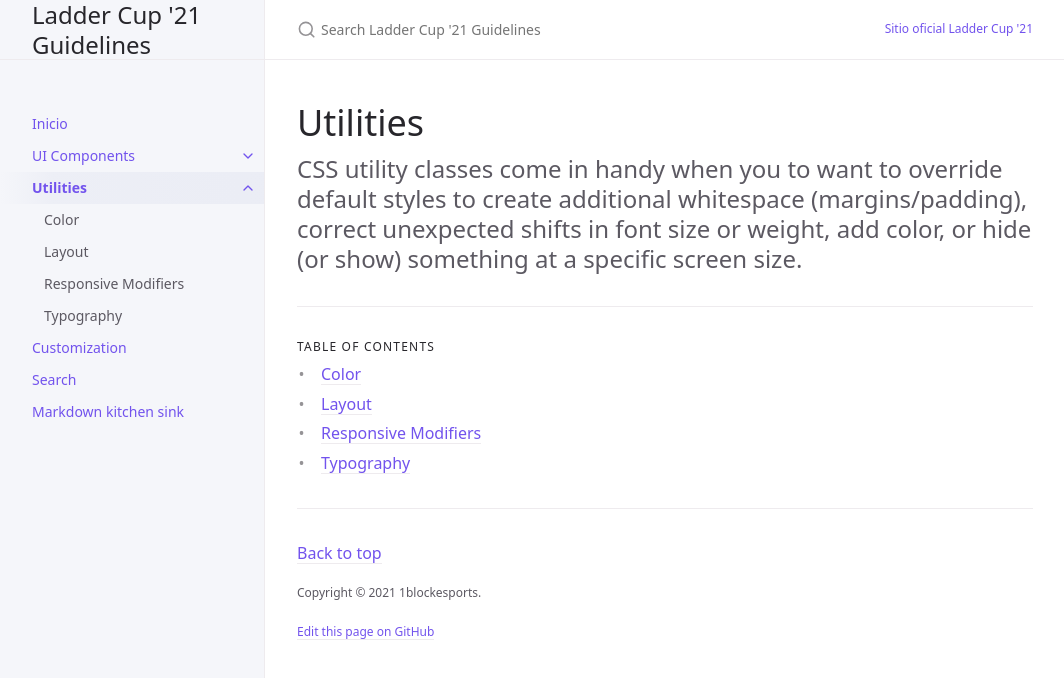
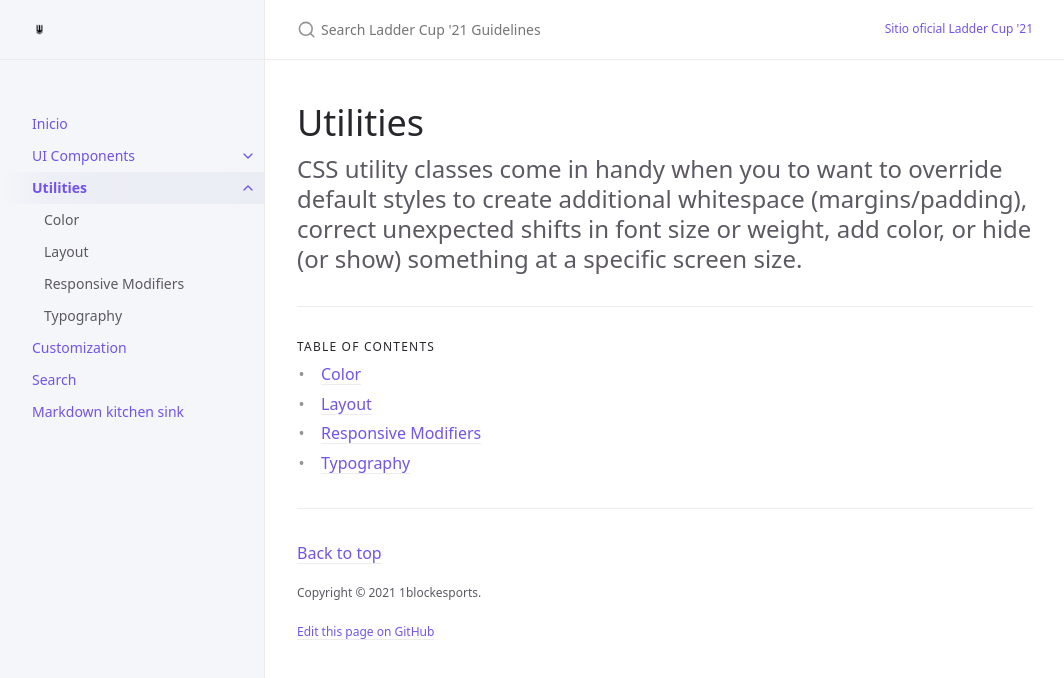
Before and after one commit to 1blockesports/laddercup-guidelines, a Jekyll site: the page built from docs/utilities/utilities.md, in a window 1280 px wide. Shown: the top 678 px of the page, without its empty margins (107-1171 px from the left). Built offline with Jekyll 4.4.1, drawn with Linux system fonts in a browser that asks for light colours.

Commit message:
[A] Logo

```diff
--- a/_config.yml
+++ b/_config.yml
@@ -31,7 +31,7 @@
 # include: ["docs/tests/"]
 
 # Set a path/url to a logo that will be displayed instead of the title
-#logo: "/assets/images/just-the-docs.png"
+logo: "/assets/images/logo.png"
 
 # Enable or disable the site search
 # Supports true (default) or false
```
Also changed, not shown: assets/images/just-the-docs.png (deleted), assets/images/logo.png (added).
